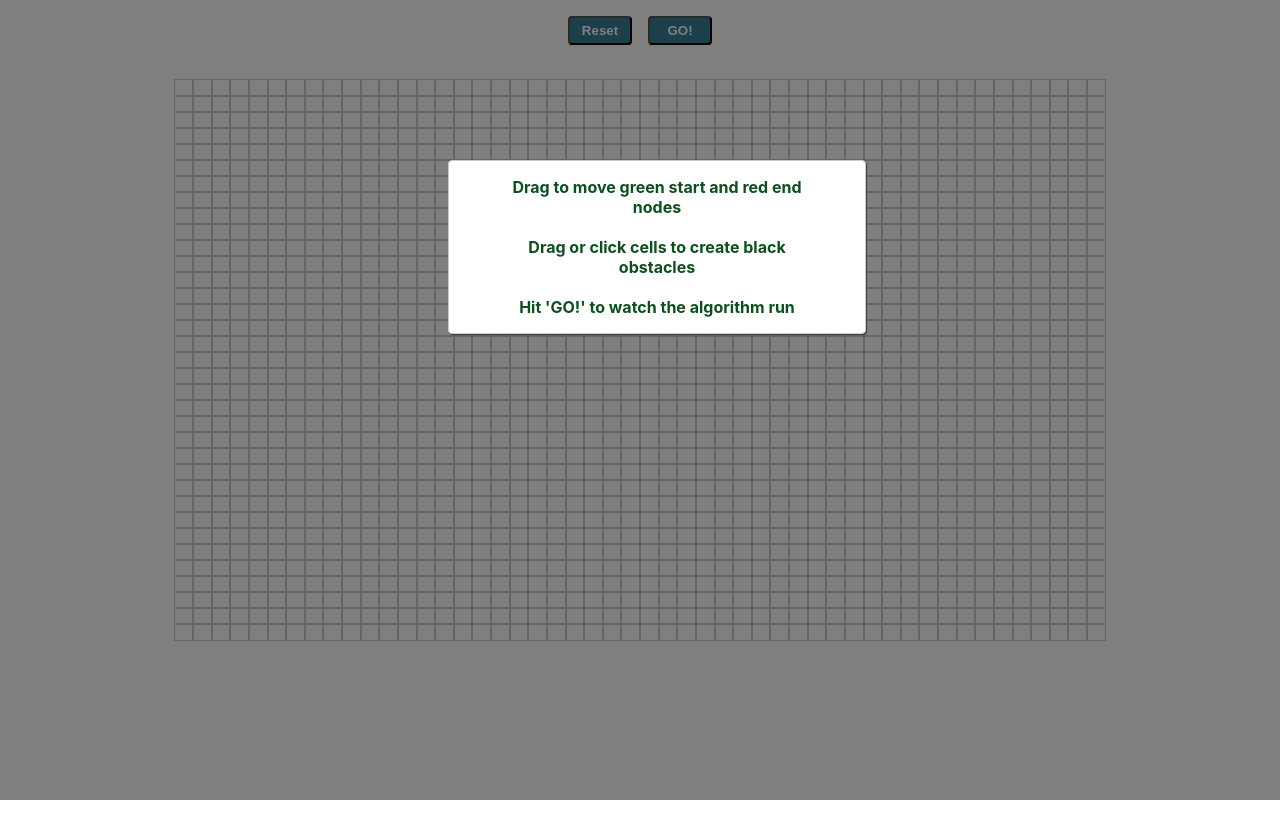
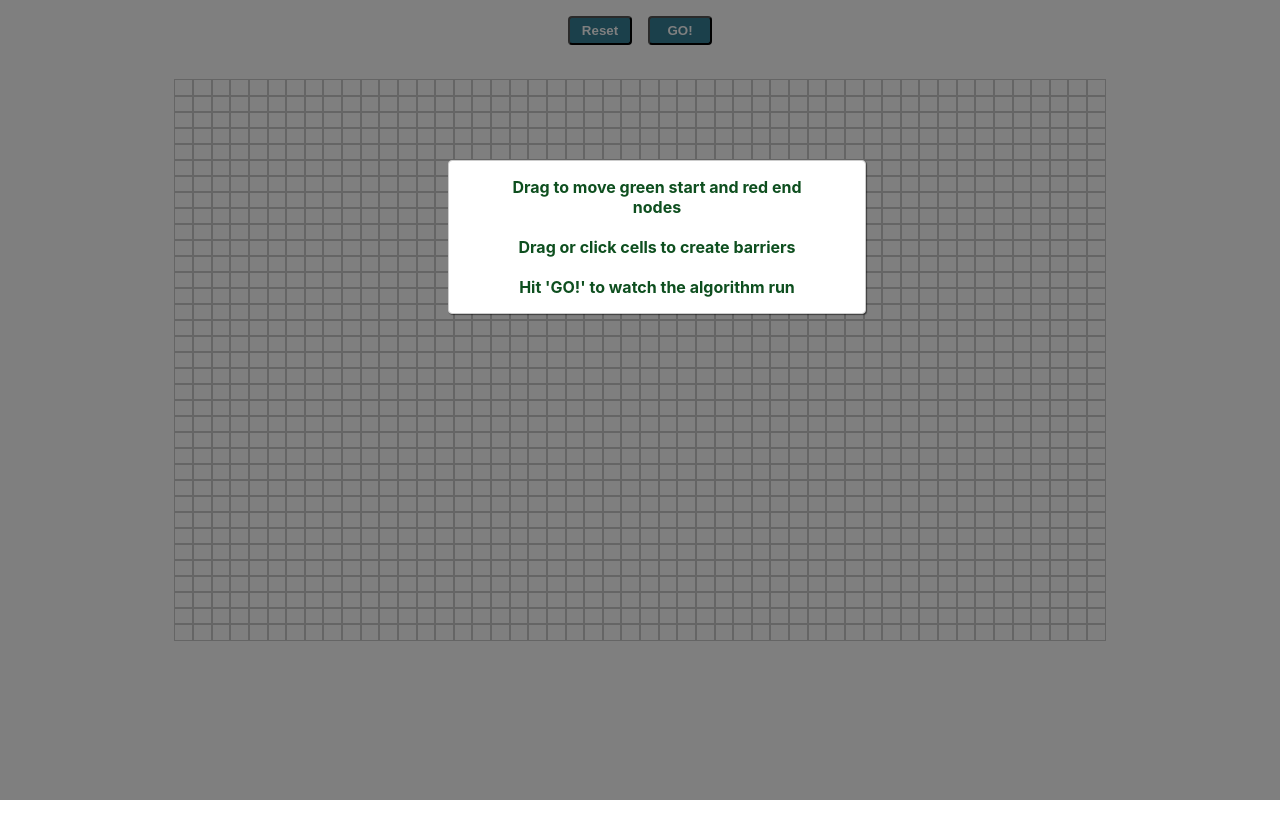
Before and after one commit to gslarsen/algo-animate, a React (Create React App) app: page / in a window 1280 px wide. Shown: the top 838 px of the page. Built offline with nearby package versions, Linux system fonts and the light colour scheme.

Commit message:
add clarifying description

```diff
--- a/src/Algovisuals/Algovisuals.js
+++ b/src/Algovisuals/Algovisuals.js
@@ -273,7 +273,7 @@ class Algovisuals extends Component {
           <ul className="list modal__title">
             <li>Drag to move green start and red end nodes</li>
             <br />
-            <li>Drag or click cells to create black obstacles</li>
+            <li>Drag or click cells to create barriers</li>
             <br />
             <li>Hit 'GO!' to watch the algorithm run</li>
           </ul>
```
